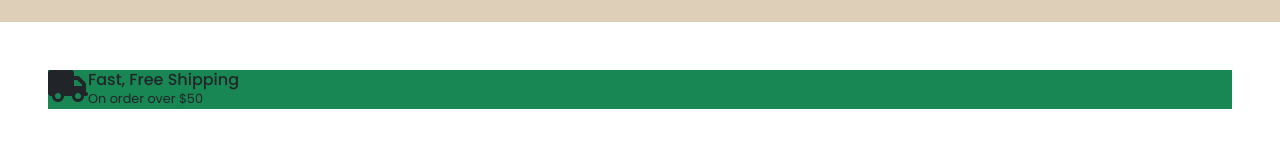
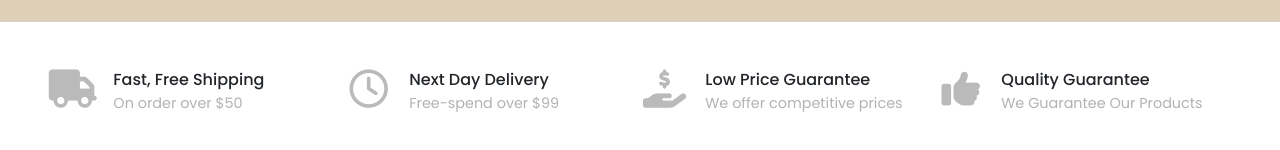
Before and after one commit to nileshmantati/merto_website, a React (Create React App) app: page / in a window 1280 px wide. Shown: the part 740-890 px from the top of the page. Built offline with nearby package versions, Linux system fonts and the light colour scheme; a web font is replaced by a local one.

Commit message:
Facility Section done

```diff
--- a/src/Components/Facilities.jsx
+++ b/src/Components/Facilities.jsx
@@ -2,19 +2,42 @@ import React from 'react';
 import '../Styles/facilities.css'
 
 function Facilities() {
+    const Facility_card = [{
+        title: "fast, free shipping",
+        description: "On order over $50",
+        img: <i className="fa-solid fa-truck" />,
+    }, {
+        title: "next day delivery",
+        description: "Free-spend over $99",
+        img: <i className="fa-regular fa-clock" />
+    },
+    {
+        title: "low price guarantee",
+        description: "We offer competitive prices",
+        img: <i className="fa-solid fa-hand-holding-dollar" />
+
+    },
+    {
+        title: "quality guarantee",
+        description: "We Guarantee Our Products",
+        img: <i className="fa-solid fa-thumbs-up" />
+    }
+    ];
     return (
         <div>
             <div className="facility_box px-lg-5 px-sm-3 py-5">
-                <div className="container-fluid px-0 bg-success">
-                    <div className="shipping_box d-flex">
-                        <div className="icon_box">
-                            <i className="fa-solid fa-truck fa-2x" />
+                <div className="container-fluid px-0 d-flex column-md-gap-5 flex-wrap flex-lg-nowrap row-gap-5">
+                    {Facility_card.map((item, index) => (
+                        <div key={index} className="shipping_box d-flex col-12 col-sm-6 col-lg border-md-1 border-md-end flex-wrap row-gap-4">
+                            <div className="icon_box col-12 col-xl-2 me-xl-3">
+                                {item.img}
+                            </div>
+                            <div className="text_box d-flex flex-column col-12 col-xl align-items-center align-items-xl-start">
+                                <h6 className='text-capitalize mb-0'>{item.title}</h6>
+                                <span className='mt-1'>{item.description}</span>
+                            </div>
                         </div>
-                        <div className="text_box d-flex flex-column align-items-start">
-                            <h6 className='text-capitalize mb-0'>fast, free shipping</h6>
-                            <span className=''>On order over $50</span>
-                        </div>
-                    </div>
+                    ))}
                 </div>
             </div>
         </div>
--- a/src/Styles/facilities.css
+++ b/src/Styles/facilities.css
@@ -3,5 +3,15 @@
 }
 
 .shipping_box span {
-    font-size: .8rem;
+    font-size: .9rem;
+    color: rgb(178, 178, 178);
 }
+
+.icon_box i {
+    font-size: 2.4rem;
+    color: rgb(186, 186, 186);
+}
+
+.shipping_box:hover .icon_box i {
+    color: black;
+}
--- a/src/Styles/header.css
+++ b/src/Styles/header.css
@@ -185,9 +185,9 @@
     transition: all ease-in-out 1s;
 }
 
-/* .vertical_menu_box:hover .vertical_menu {
+.vertical_menu_box:hover .vertical_menu {
     display: block;
-} */
+}
 
 .vertical_menu_box:hover {
     border-radius: 7px 7px 0px 0px;
@@ -215,7 +215,7 @@
     background-color: #ffffff;
     z-index: 10;
     border-radius: 0px 0px 7px 7px;
-    /* display: none; */
+    display: none;
     transition: all ease-in-out .4s;
 }
 
```
